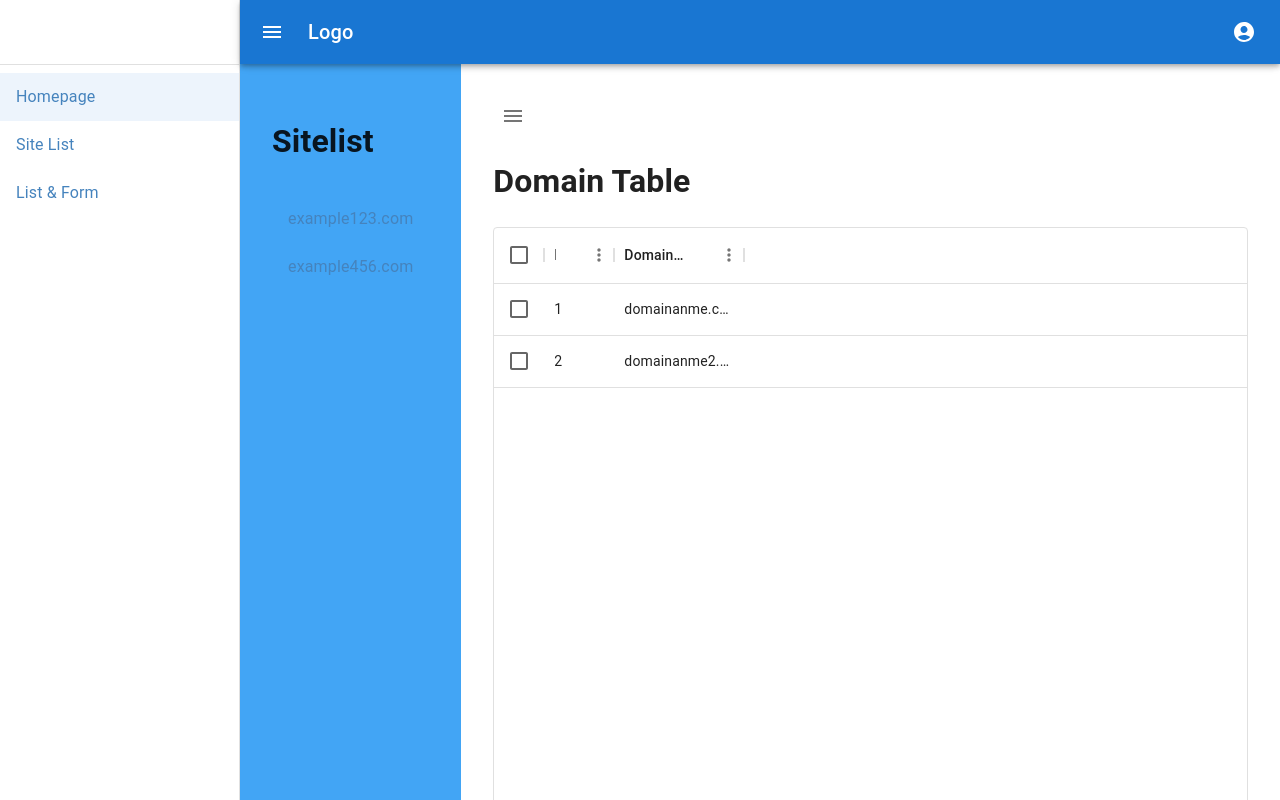
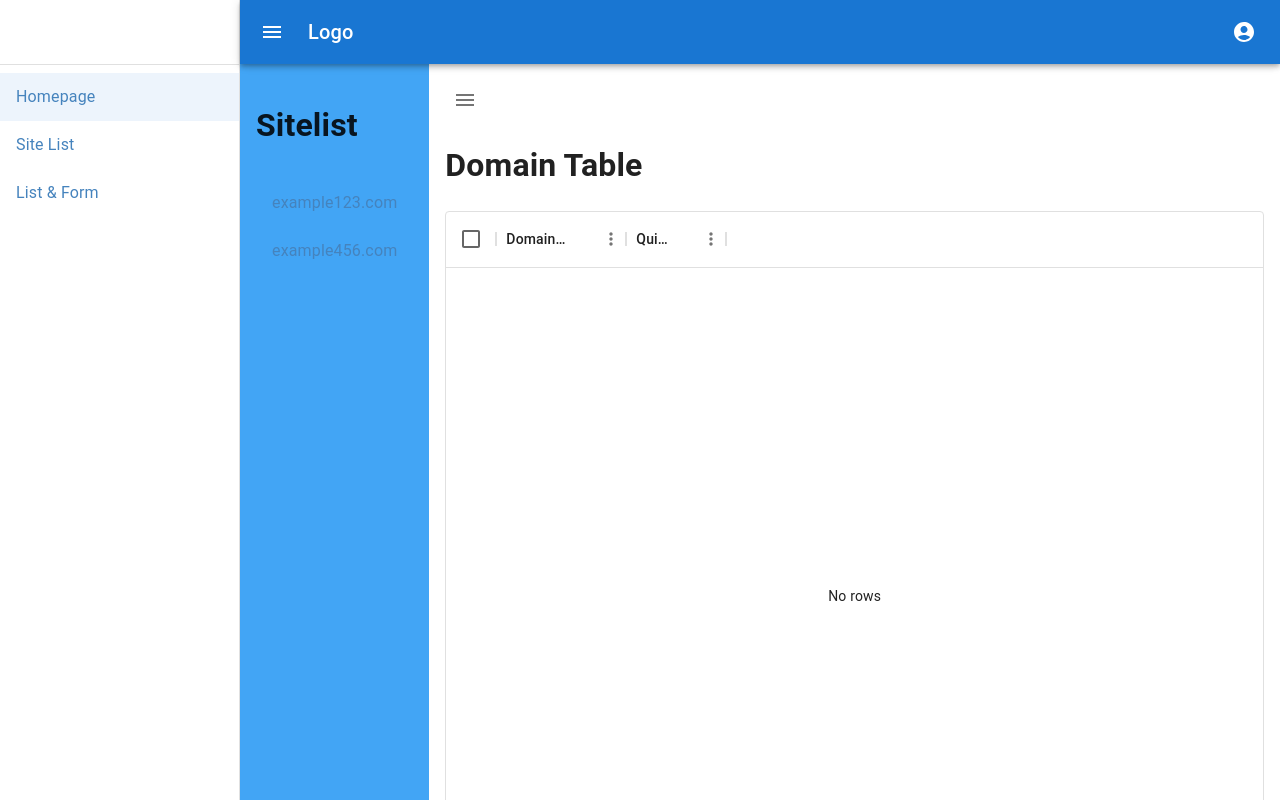
Before and after one commit to weimeihsu/MERN, a React (Vite) app in the folder client/: page /sitelist in a window 1280 px wide. Shown: the top 800 px of the page. Built offline with nearby package versions, Linux system fonts and the light colour scheme.

Commit message:
site domain

```diff
--- a/client/src/component/DomainTable.jsx
+++ b/client/src/component/DomainTable.jsx
@@ -5,6 +5,7 @@ import MenuIcon from '@mui/icons-material/Menu'
 
 const DomainTable = ({toggleSitePanel}) => {
     const { columns, rows } = useSelector(store=>store.navListSlice)
+
     return (
         <>
         <IconButton aria-label="toggle" onClick={toggleSitePanel}>
--- a/client/src/features/list/navListSlice.jsx
+++ b/client/src/features/list/navListSlice.jsx
@@ -24,17 +24,14 @@ const initialState = {
         ]},
         {id:'site456',
         name: 'example456.com',
-        domains:[{id:'1', name:'domainanme.com'},
-                 {id:'2', name:'domainanme2.com'},
+        domains:[{id:'3', name:'domainanme.com'},
+                 {id:'4', name:'domainanme2.com'},
         ]}
     ],
-    rows:[
-        {id:'1', name:'domainanme.com'},
-        {id:'2', name:'domainanme2.com'},
-    ],
+    rows:[],
     columns:[
-        { field: 'id', headerName: 'ID', width: 70 },
         { field: 'name', headerName: 'Domain Name', width: 130 },
+        { field: 'icon', headerName: 'Quick Action' },
         // { field: 'icon', headerName: 'Go to Page', width: 130 },
       ],
     selectedSiteObj: null,
@@ -52,6 +49,10 @@ export const navListSlice = createSlice({
             state.selectedSiteObj = null
             state.selectedMainMenuID = state.mainMenu[1].id
             // navigate to site list page
+        },
+        getDomainArray: (state, action)=>{
+            const { newArray } = state.siteList.domains
+            state.rows.push(newArray)
         }
     }
 })
--- a/client/src/pages/SiteDomain.jsx
+++ b/client/src/pages/SiteDomain.jsx
@@ -14,9 +14,9 @@ const SiteDomain = () => {
     return (
         <Container sx={{display: 'flex', flexDirection: 'row'}} disableGutters>
             <Collapse in={isOpen} orientation="horizontal">
-            <Box sx={{ backgroundColor: 'primary.light', p:4 }} height="100vh"><SiteList/></Box></Collapse>
+            <Box sx={{ backgroundColor: 'primary.light', p:2 }} height="100vh"><SiteList/></Box></Collapse>
 
-            <Box sx={{ p:4,flexGrow: 1 }} ><DomainTable toggleSitePanel={toggleSitePanel}/></Box>
+            <Box sx={{ p:2, flexGrow: 1 }} ><DomainTable toggleSitePanel={toggleSitePanel}/></Box>
         </Container>
      );
 }
```
